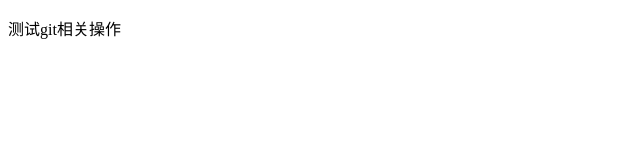
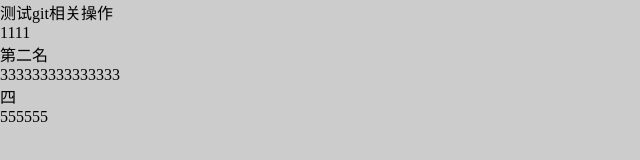
Before and after one commit to Agxr/testgit, a plain HTML site: page index.html in a window 1280 px wide. Shown: the whole page, without its empty margins (0-640 px from the left). Drawn offline with Linux system fonts and the light colour scheme.

Commit message:
merge beta

```diff
--- /dev/null
+++ b/css/index.css
@@ -0,0 +1,7 @@
+* {
+  margin: 0;
+  padding: 0;
+}
+body {
+  background-color: #ccc;
+}
--- /dev/null
+++ b/css/mobile.css
@@ -0,0 +1,9 @@
+body {
+  background-color: #f00;
+}
+div, h1, h2, h3, h4, h5, h6, p {
+  font-size: 24px;
+}
+ul, li {
+  list-style: none;
+}
--- a/index.html
+++ b/index.html
@@ -3,9 +3,21 @@
 <head>
   <meta charset="UTF-8">
   <title>测试git操作</title>
+  <link rel="stylesheet" type="text/css" href="./css/index.css">
+  <link rel="stylesheet" type="text/css" media="screen and (max-width: 768px)" href="./css/mobile.css">
 </head>
 <body>
   <p>测试git相关操作</p>
+  <ul>
+    <li>1111</li>
+    <li>第二名</li>
+    <li>333333333333333</li>
+    <li>四</li>
+    <li>555555</li>
+  </ul>
 
+
+
+ <script src="./js/index.js"></script>
 </body>
 </html>
--- /dev/null
+++ b/js/index.js
@@ -0,0 +1,3 @@
+window.onload = function() {
+	console.log(111)
+}
```
Also changed, not shown: 1 other file.
